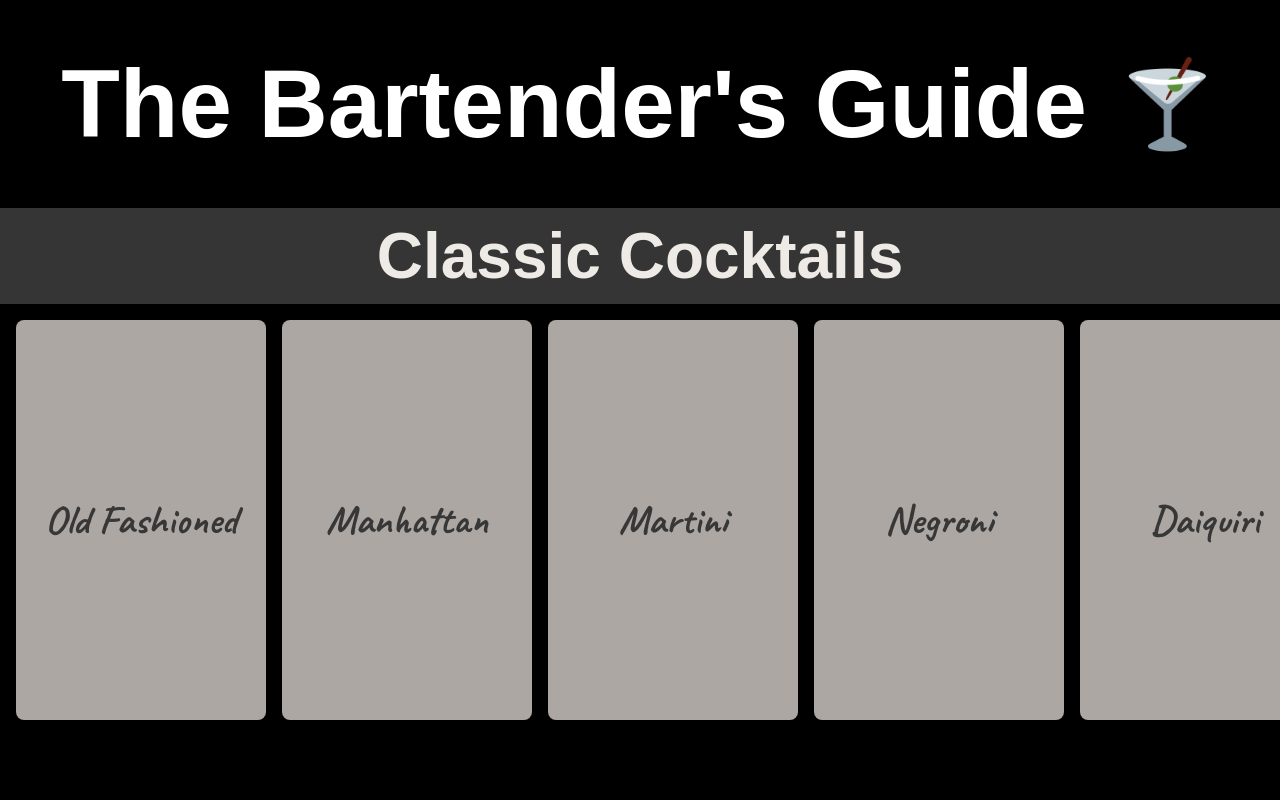
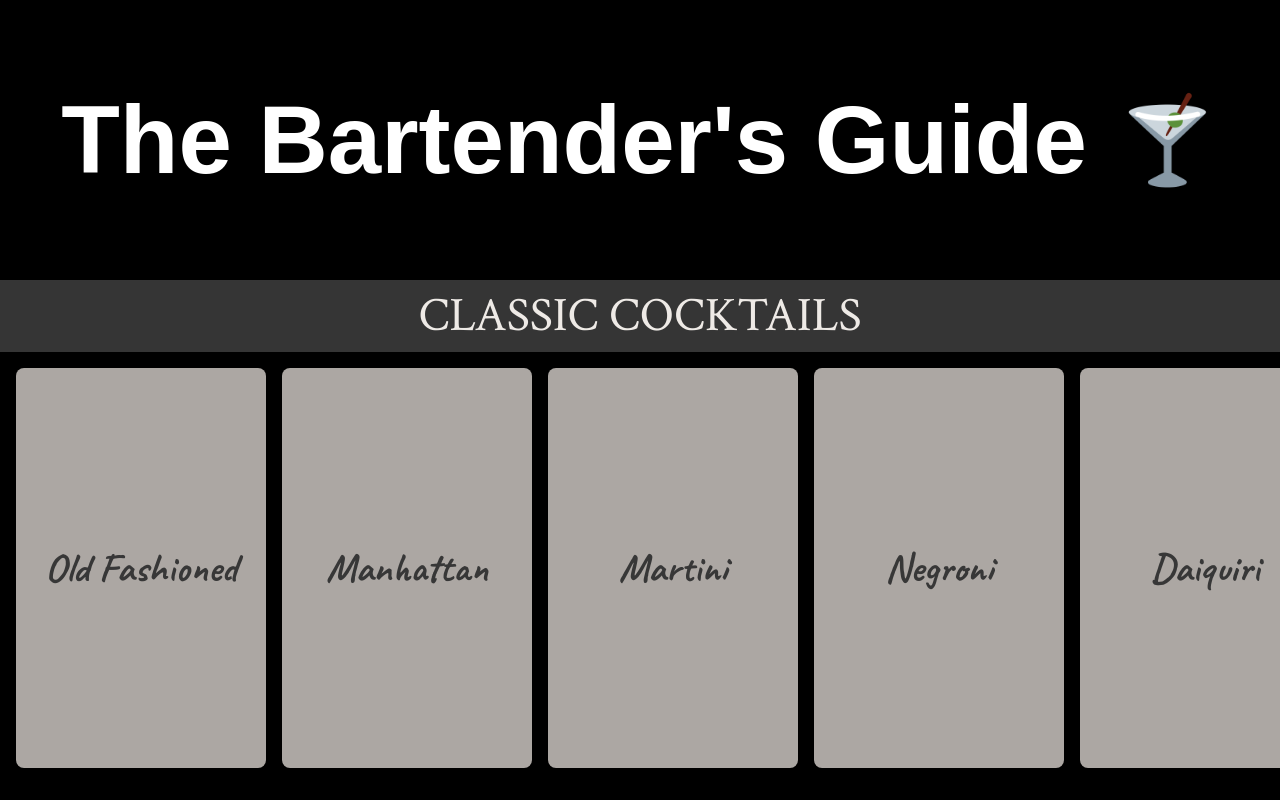
Before and after one commit to tristanhebrt/The-Bar, a React (Vite) app: page / in a window 1280 px wide. Shown: the top 800 px of the page. Built offline with nearby package versions, Linux system fonts and the light colour scheme; a web font is replaced by a local one.

Commit message:
New Title Font

```diff
--- a/src/components/Header.jsx
+++ b/src/components/Header.jsx
@@ -4,6 +4,7 @@ const Title = styled.header`
     display: flex;
     justify-content: center;
     align-items: center;
+    height: 35vh;
     padding: 2rem;
 
     color: white;
--- a/src/components/RecipeCardDisplay.jsx
+++ b/src/components/RecipeCardDisplay.jsx
@@ -69,12 +69,15 @@ const CardBack = ({ content, onMoreClick }) => (
 const Container = styled.div`
     text-align: center;
     background: var(--highlight1);
-    min-height: 100vh;
+    height: auto;
+    padding-bottom: 5rem;
 `;
 
 const Title = styled.h1`
-    font-family: var(--fancy-font);
-    font-size: 4rem;
+    font-family: var(--title-font);
+    font-weight: 400;
+    font-size: 3rem;
+    text-transform: uppercase;
     color: var(--secondary);
     background: var(--highlight2);
 `;
--- a/src/index.css
+++ b/src/index.css
@@ -9,6 +9,7 @@
   --highlight3: #aca7a3;
 
   --main-font: "Caveat", sans-serif;
+  --title-font: "Crimson Text", sans-serif;
   --fancy-font: "Lavishly Yours", sans-serif;
 
   font-family: var(--main-font);
```
